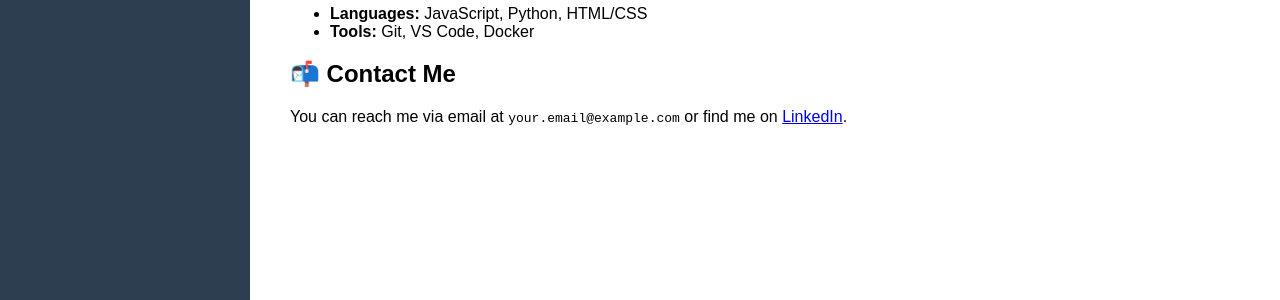
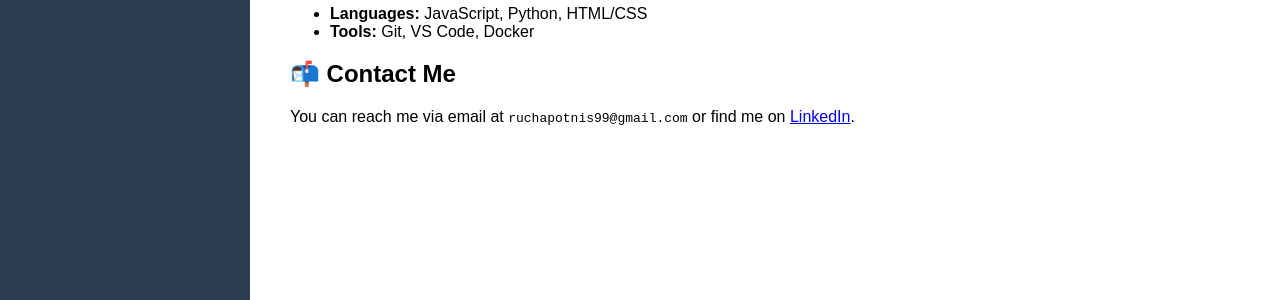
Before and after one commit to ruchapotnis/training, a Jekyll site: the page built from index.md, in a window 1280 px wide. Shown: the part 377-677 px from the top of the page. Built offline with Jekyll 4.4.1, drawn with Linux system fonts in a browser that asks for light colours.

Commit message:
contact-information-update

```diff
--- a/index.md
+++ b/index.md
@@ -15,4 +15,4 @@ DevOps and platform engineer with 3+ years of experience architecting resilient,
 *   **Tools:** Git, VS Code, Docker
 
 ## 📬 Contact Me
-You can reach me via email at `your.email@example.com` or find me on [LinkedIn](your-link).
+You can reach me via email at `ruchapotnis99@gmail.com` or find me on [LinkedIn](www.linkedin.com/in/ruchapotnis).
```
